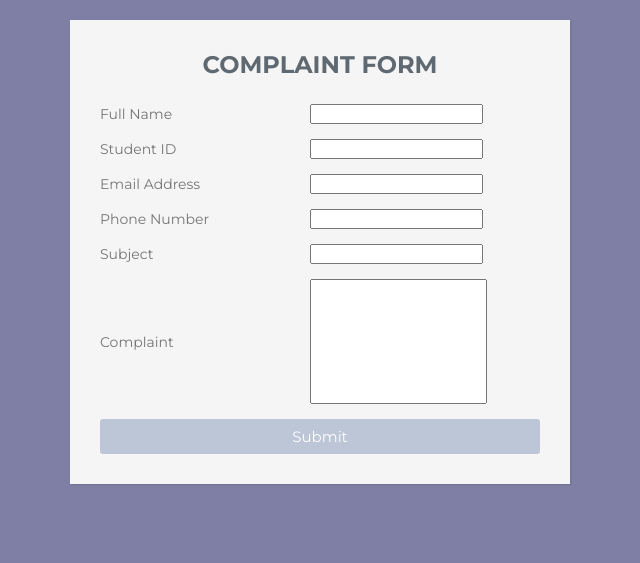
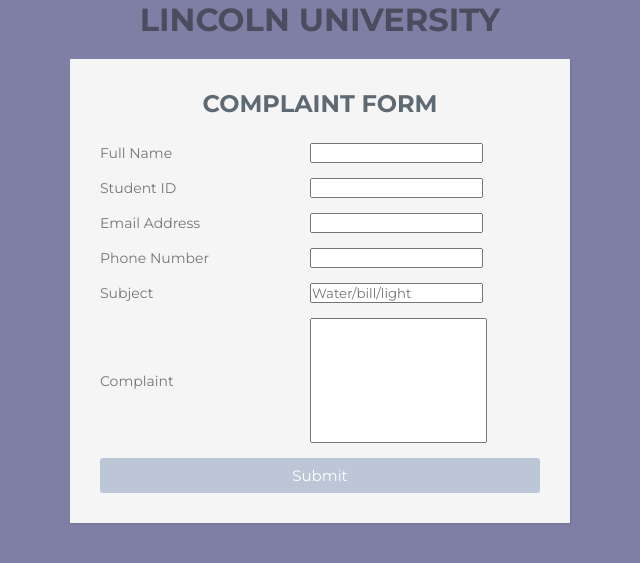
Before and after one commit to Oyizaaa/-login-form, a PHP site: page /form.html in a window 1280 px wide. Shown: the top 563 px of the page, without its empty margins (320-960 px from the left). Run offline with PHP 8.4, Linux system fonts and the light colour scheme.

Commit message:
updated
Co-Authored-By: Adeleke Mansoor Opeyemi <opeyemiademon@gmail.com>

```diff
--- a/complaint-form/form.html
+++ b/complaint-form/form.html
@@ -6,14 +6,16 @@
     <title>Complaint Form</title>
     <link rel="stylesheet" href="styles.css">
 </head>
+<form action="" method="get"></form>
 <body>
+    <h1>LINCOLN UNIVERSITY</h1>
     <div class="container">
         <div class="title">
             Complaint Form
         </div>
         <div class="form">
-            <div class="input_field">
-                <label>Full Name</label>
+            <div class="input_field" >
+                <label >Full Name</label required>
                 <input type="text" class="input">
             </div>
             <div class="input_field">
@@ -21,7 +23,7 @@
                 <input type="text" class="input">
             </div>
             <div class="input_field">
-                <label>Email Address</label>
+                <label required>Email Address</label>
                 <input type="text" class="input">
             </div>
             <div class="input_field">
@@ -30,14 +32,14 @@
             </div>
             <div class="input_field">
                 <label>Subject</label>
-                <input type="text" class="input">
+                <input type="text" class="input" required placeholder="Water/bill/light">
+            </div>
+            <div class="input_field" >
+                <label>Complaint</label >
+               <textarea class="textarea"></textarea >
             </div>
             <div class="input_field">
-                <label>Complaint</label>
-               <textarea class="textarea"></textarea>
-            </div>
-            <div class="input_field">
-                <input type="submit" value="Submit" class="btn">
+                <input type="submit" value="Submit" class="btn" >
             </div>
         </div>
     </div>
--- a/complaint-form/styles.css
+++ b/complaint-form/styles.css
@@ -77,3 +77,10 @@
 .container .form .input_field .btn:hover {
     background: #7e899c;
 }
+h1 {
+    text-align: center;
+    justify-content: center;
+    padding: auto;
+    color: #4b4c5e;
+
+}
```
